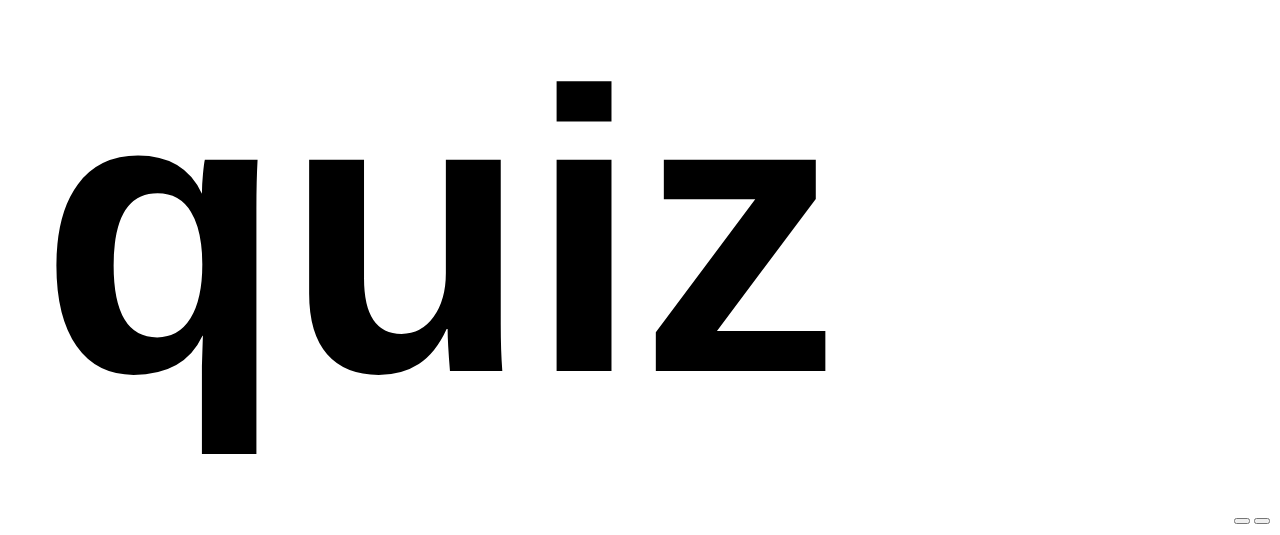
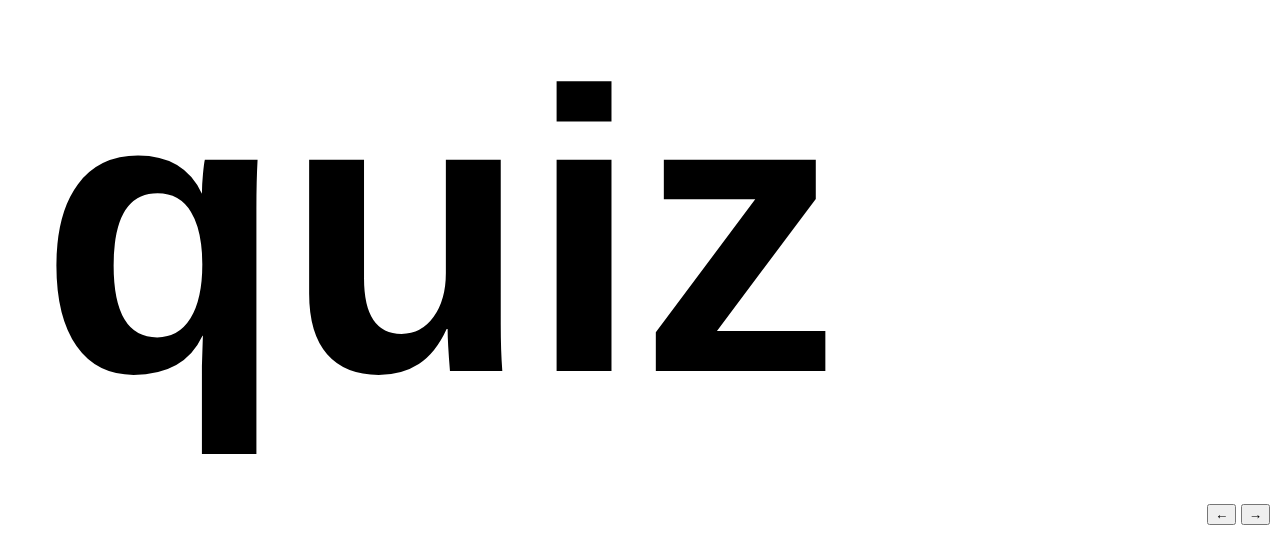
Before and after one commit to rahool/javascript, a plain HTML site: page quiz1/index.html in a window 1280 px wide. Shown: the part 265-800 px from the top of the page. Drawn offline with nearby package versions, Linux system fonts and the light colour scheme.

Commit message:
added left right btns

```diff
--- a/quiz1/index.html
+++ b/quiz1/index.html
@@ -10,8 +10,8 @@
 <div id="container">
 
   <div id="tools">
-    <button id="left-btn" class="btn btn-default"><span class="glyphicon glyphicon-arrow-left"></span></button>
-    <button id="right-btn" class="btn btn-default"><span class="glyphicon glyphicon-arrow-right"></span></button>
+    <button id="left-btn" class="btn btn-default"><span class="glyphicon glyphicon-arrow-left">&larr;</span></button>
+    <button id="right-btn" class="btn btn-default"><span class="glyphicon glyphicon-arrow-right">&rarr;</span></button>
   </div>
 
   <div class="content active">
```
